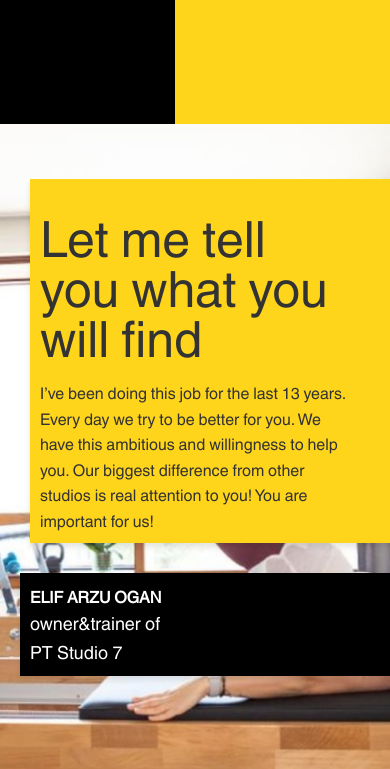
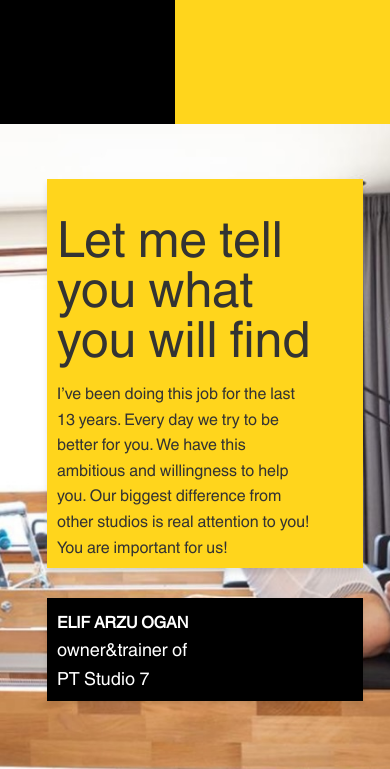
Before and after one commit to isonka/isonka.github.io-old, a plain HTML site: page index.html in a window 390 px wide. Shown: the part 1420-2189 px from the top of the page. Drawn offline with Linux system fonts and the light colour scheme.

Commit message:
Update aboutus.css
Signed-off-by: isonka <onurkarsli@garaj.mobi>

```diff
--- a/style/aboutus.css
+++ b/style/aboutus.css
@@ -6,6 +6,7 @@
     height: 700px; /* Fixed height for the section */
     padding: 20px; /* Add padding for spacing on smaller screens */
     position: relative;
+    overflow: hidden;
 }
 
 /* Content Wrapper */
@@ -81,9 +82,19 @@
 @media (max-width: 768px) {
     #section-three {
         height: 700px; /* Adjust height to fit content */
+        padding: 0; /* Remove padding for full width */
     }
 
     #section-three .bubble {
-        width: 100%; /* Take full width on smaller screens */
+        width: 80%; /* Take full width on smaller screens */
     }
+
+    /* Small Bubble */
+#section-three .small-bubble {
+    font-size: 1rem; /* Regular font size */
+    background-color: black;
+    border-color: white;
+    color: white;
+    text-align: left;
 }
+}
```
